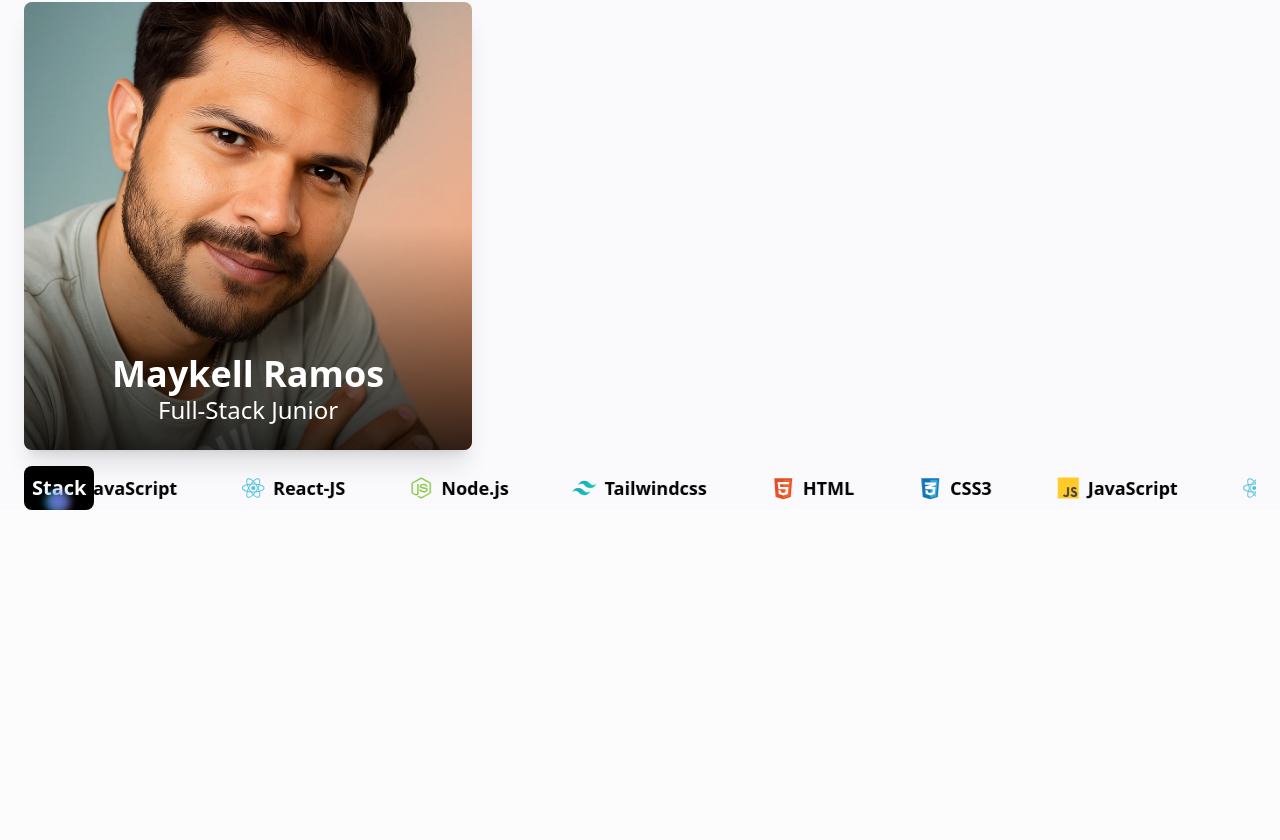
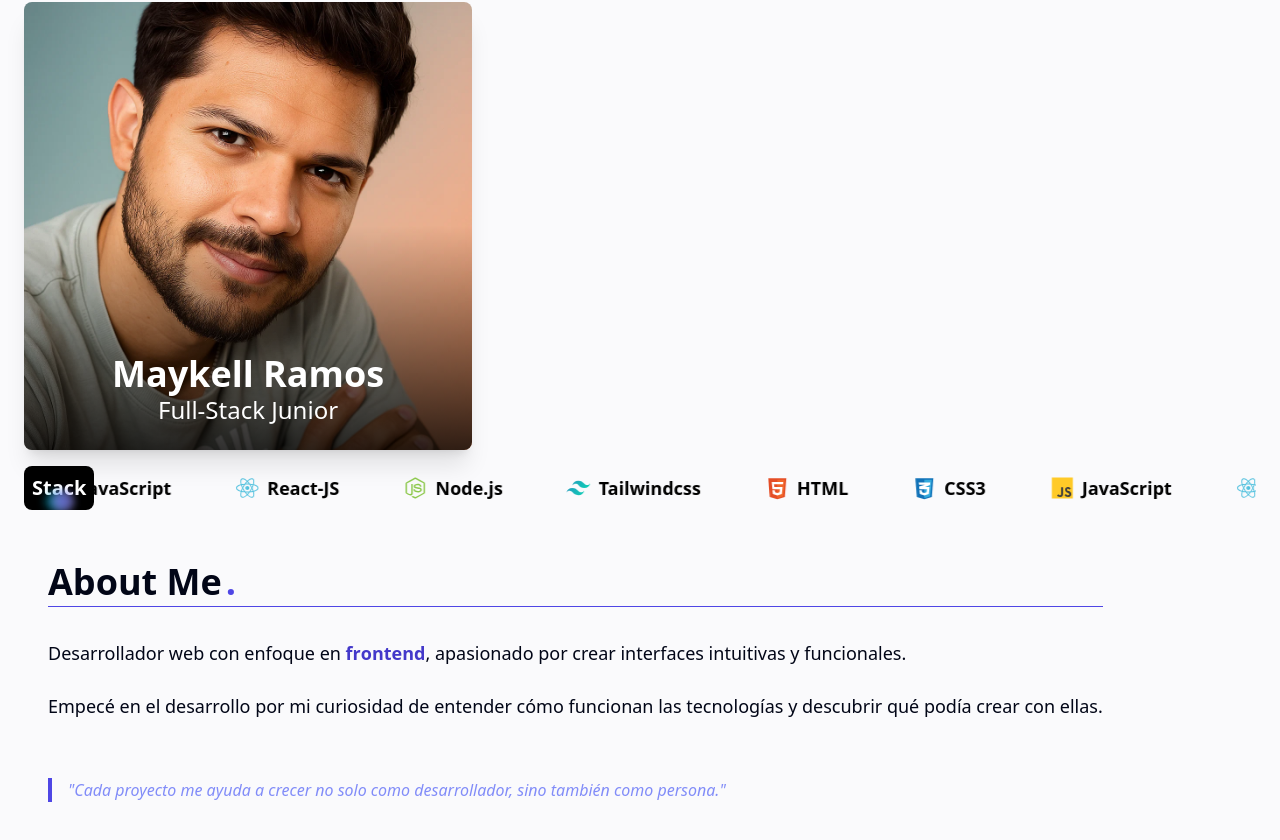
Before and after one commit to MaykelldaCostaRamos/Portafolio, a React (Vite) app: page / in a window 1280 px wide. Shown: the part 210-1050 px from the top of the page. Before the commit the page ends 800 px from the top, so only its background shows below. Built offline with nearby package versions, Linux system fonts and the light colour scheme.

Commit message:
Add About, CSS, and WaveText animation

```diff
--- a/src/App.jsx
+++ b/src/App.jsx
@@ -1,7 +1,7 @@
 import Header from "./components/Header";
 import Hero from "./components/Hero";
 import Skills from "./components/Skills";
-
+import About from "./components/About";
 
 
 function App() {
@@ -9,9 +9,10 @@ function App() {
 
   return (
     <>
-      <Header />
-      <Hero />
-      <Skills />
+     <Header />
+     <Hero />
+     <Skills />
+     <About />
     </>
   )
 }
--- /dev/null
+++ b/src/components/About.jsx
@@ -0,0 +1,50 @@
+import WaveText from "../ui/WaveText";
+
+
+export default function About () {
+
+    return (
+
+        <section id="about" className="py-12 px-6 sm:px-8 md:px-12 flex text-slate-950">
+
+            <div className="flex flex-col justify-center items-start">
+                <h2 className="text-4xl font-bold py-1">
+                About Me
+                <span className="text-indigo-600 px-1">.</span>
+                </h2>
+
+                <div className="w-full border-0 border-b border-indigo-600" />
+
+                {/* Párrafos */}
+                <div className="py-8 space-y-6">
+                {[
+                    "Desarrollador web con enfoque en frontend, apasionado por crear interfaces intuitivas y funcionales.",
+                    "Empecé en el desarrollo por mi curiosidad de entender cómo funcionan las tecnologías y descubrir qué podía crear con ellas.",
+                ].map((text, i) => (
+                    <p key={i} className="text-left text-lg leading-relaxed" custom={i}>
+                    {i === 0 ? (
+                        <>
+                        Desarrollador web con enfoque en{" "}
+                        <strong className="text-indigo-700 font-semibold">
+                            <WaveText text="frontend" />
+                        </strong>
+                        , apasionado por crear interfaces intuitivas y funcionales.
+                        </>
+                    ) : (
+                        text
+                    )}
+                    </p>
+                ))}
+                </div>
+
+                {/* Blockquote */}
+                <blockquote className="mt-6 border-l-4 border-indigo-600 pl-4 italic text-indigo-400">
+                "Cada proyecto me ayuda a crecer no solo como desarrollador, sino
+                también como <span className="italic">persona</span>."
+                </blockquote>
+            </div>
+    </section>
+
+    );
+
+}
--- a/src/index.css
+++ b/src/index.css
@@ -4,6 +4,7 @@
 
 
 html, body {
+  overflow-x: hidden;
   @apply bg-slate-300/5;
 }
 
--- /dev/null
+++ b/src/ui/WaveText.jsx
@@ -0,0 +1,34 @@
+import { motion } from "framer-motion";
+
+export default function WaveText({ text = "" }) {
+  const letters = text.split("");
+
+  const letterAnimation = {
+    hidden: { opacity: 0, y: 20 },
+    visible: {
+      opacity: 1,
+      y: 0,
+      transition: { type: "spring", stiffness: 120 },
+    },
+  };
+
+  return (
+    <motion.span
+      initial="hidden"
+      whileInView="visible"
+      viewport={{ once: true }} // 👈 se ejecuta solo una vez
+      transition={{ staggerChildren: 0.05 }}
+      className="inline-block"
+    >
+      {letters.map((char, i) => (
+        <motion.span
+          key={i}
+          variants={letterAnimation}
+          className="inline-block"
+        >
+          {char === " " ? "\u00A0" : char}
+        </motion.span>
+      ))}
+    </motion.span>
+  );
+}
```
